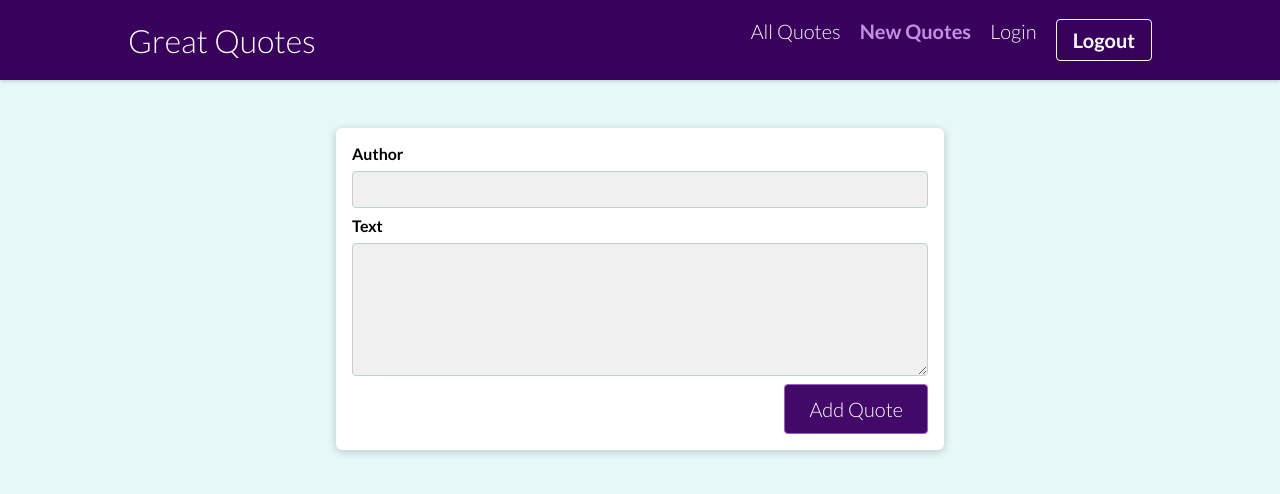
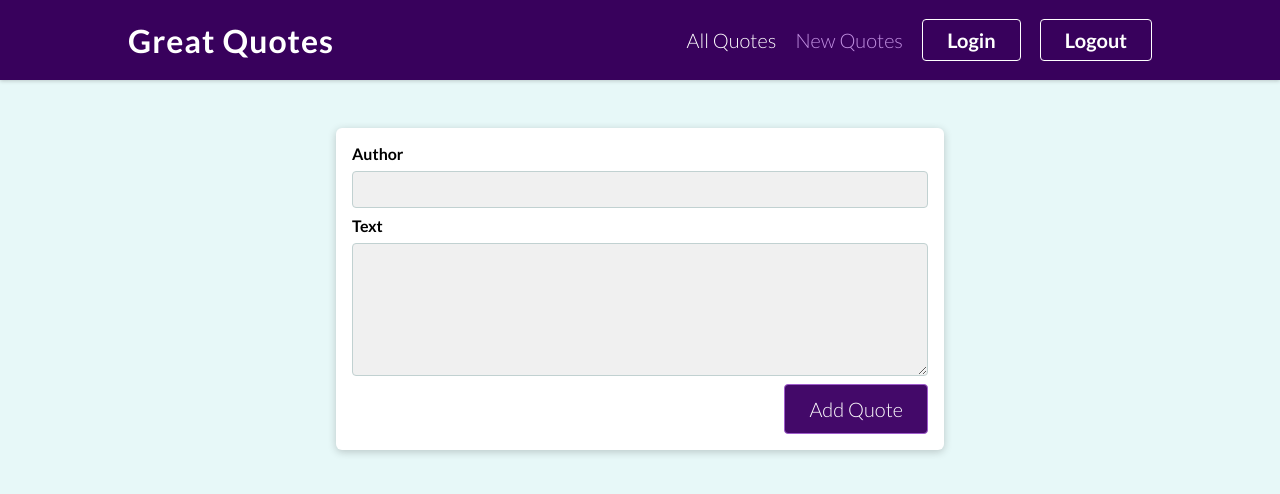
Before and after one commit to kasimnadim6/Quotes, a React (Create React App) app: page /new-quote in a window 1280 px wide. Shown: the top 494 px of the page. Built offline with nearby package versions, Linux system fonts and the light colour scheme.

Commit message:
style changes

```diff
--- a/src/components/layout/MainNavigation.js
+++ b/src/components/layout/MainNavigation.js
@@ -25,7 +25,7 @@ const MainNavigation = () => {
             </NavLink>
           </li>
           <li>
-            <Link to="/auth">Login</Link>
+            <button>Login</button>
           </li>
           <li>
             <button>Logout</button>
--- a/src/components/layout/MainNavigation.module.css
+++ b/src/components/layout/MainNavigation.module.css
@@ -12,6 +12,8 @@
 .logo {
   font-family: 'Lato', sans-serif;
   font-size: 2rem;
+  font-weight: bold;
+  letter-spacing: 1px;
   color: white;
   margin: 0;
 }
@@ -19,6 +21,7 @@
 .nav ul {
   list-style: none;
   display: flex;
+  align-items: center;
   margin: 0;
   padding: 0;
 }
@@ -26,24 +29,20 @@
 .nav li {
   margin-left: 1.2rem;
   font-size: 1.25rem;
+  font-weight: bold;
 }
 
 .header a {
   text-decoration: none;
   color: white;
-  font-weight: 300;
+  font-weight: 400;
   transition: all 1s;
-}
-
-.header a:hover {
-  color: #c291e2;
 }
 
 .nav a:hover,
 .nav a:active,
 .nav a.active {
   color: #c291e2;
-  font-weight: bold;
 }
 .header button {
   font: inherit;
@@ -51,7 +50,7 @@
   border: 1px solid white;
   color: white;
   font-weight: bold;
-  padding: 0.5rem 1rem;
+  padding: 0.5rem 1.5rem;
   border-radius: 4px;
   cursor: pointer;
 }
--- a/src/index.css
+++ b/src/index.css
@@ -36,7 +36,7 @@ body {
 .btn:hover,
 .btn:active {
   background-color: #c291e2;
-  border-color: #430969;
+  border-color: #89848d;
   color: #38015c;
 }
 
```
